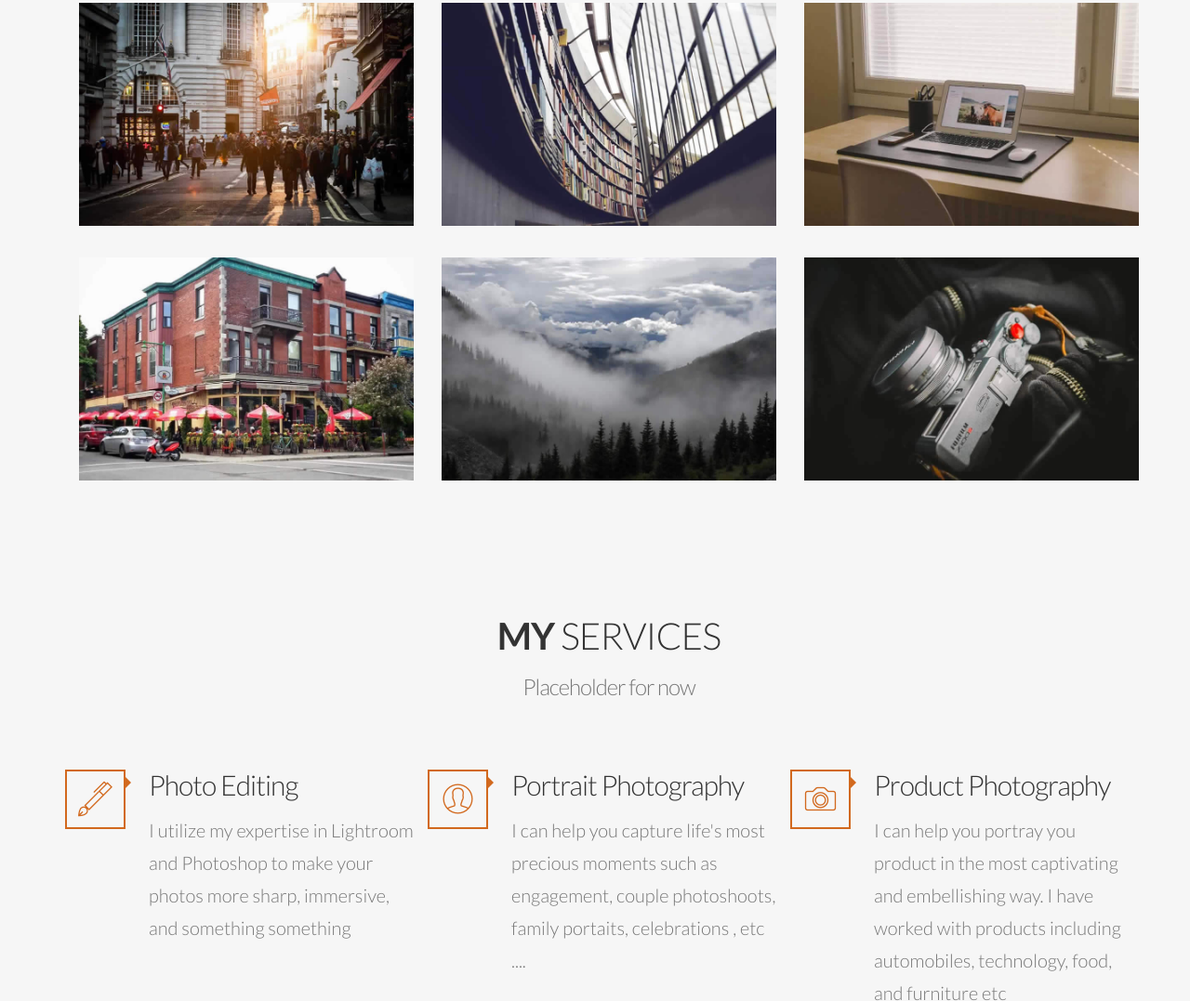
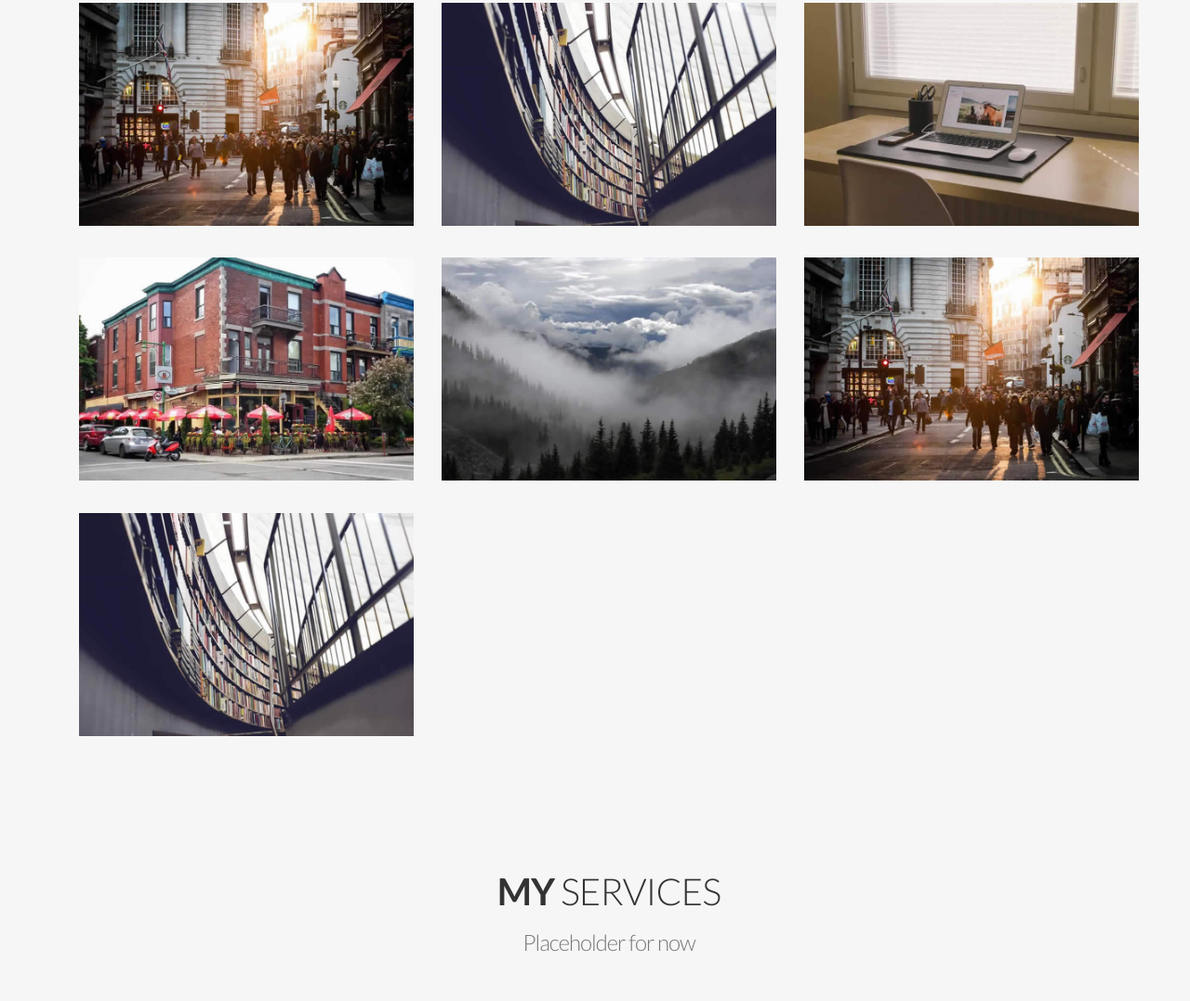
Before and after one commit to aafiatanvir/aafiatanvir.github.io, a plain HTML site: page index.html in a window 1280 px wide. Shown: the part 1890-2967 px from the top of the page at 93% size. Drawn offline with Linux system fonts and the light colour scheme; some packages are replaced by stand-ins of ours.

Commit message:
Update index.html

```diff
--- a/index.html
+++ b/index.html
@@ -282,9 +282,19 @@
                                 </div>
                             </a>
                         </li>
-                        <li class="col-md-4 portfolio-item da-item video isotope-item">
-                            <a class="lb-link" href="assets/img/portfolio/portfolio11.jpg" title="View Image">
-                                <img src="assets/img/portfolio/portfolio11.jpg" class="img-responsive" alt="">
+                       <li class="col-md-4 portfolio-item da-item video isotope-item">
+                            <a class="lb-link" href="assets/img/portfolio/portfolio5.jpg" title="View Image">
+                                <img src="assets/img/portfolio/portfolio6.jpg" class="img-responsive" alt="">
+                                <div>
+                                    <div class="portfolio-hover-content">
+                                        <i class="pe-7s-close fa-3x"></i>
+                                    </div>
+                                </div>
+                            </a>
+                        </li>
+                        <li class="col-md-4 portfolio-item da-item design isotope-item">
+                            <a class="lb-link" href="assets/img/portfolio/portfolio7.jpg" title="View Image">
+                                <img src="assets/img/portfolio/portfolio7.jpg" class="img-responsive" alt="">
                                 <div>
                                     <div class="portfolio-hover-content">
                                         <i class="pe-7s-close fa-3x"></i>
```
